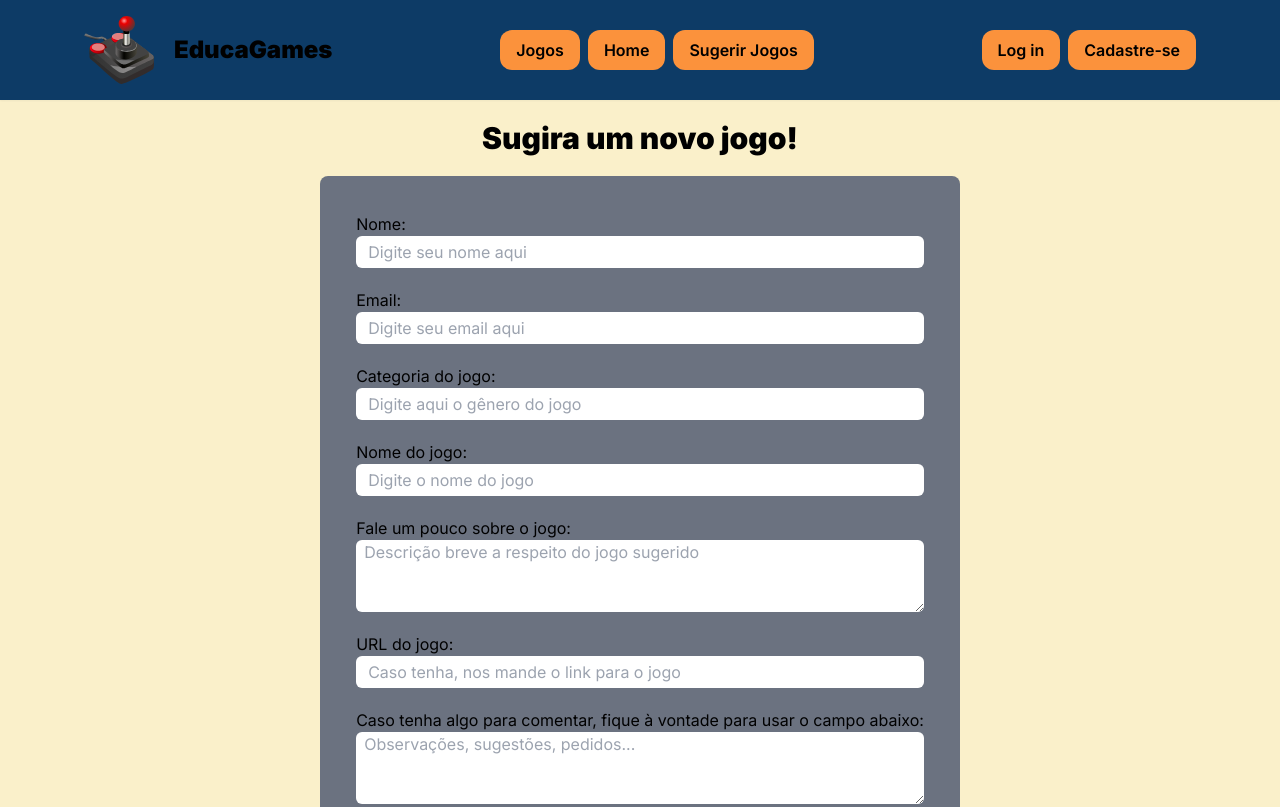
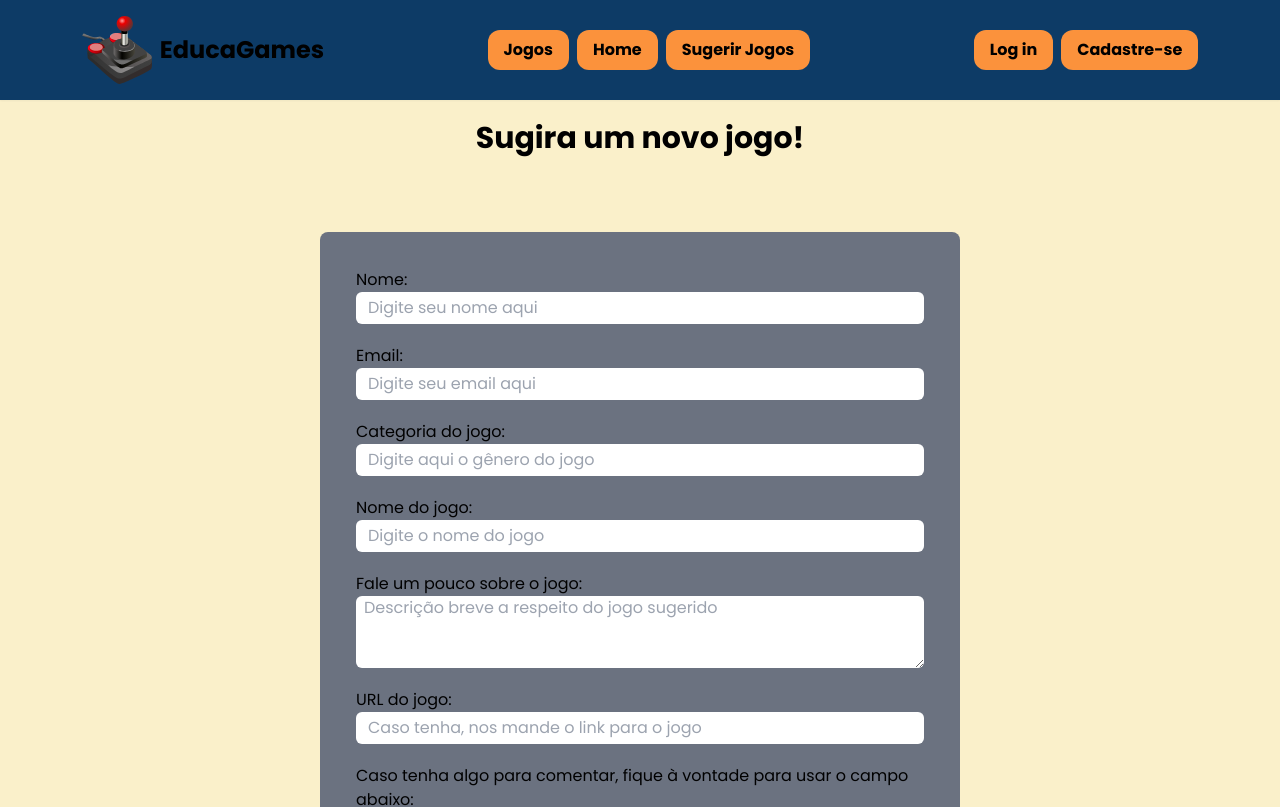
Before and after one commit to trabalhos-si-fiap/fe_happy_game, a Next.js app in the folder happy-game/: page /sugerir in a window 1280 px wide. Shown: the top 807 px of the page. Built offline with nearby package versions, Linux system fonts and the light colour scheme.

Commit message:
adicionando fonte

```diff
--- a/happy-game/src/app/globals.css
+++ b/happy-game/src/app/globals.css
@@ -1,7 +1,7 @@
 @tailwind base;
 @tailwind components;
 @tailwind utilities;
-@import url('https://fonts.googleapis.com/css2?family=Poppins:ital,wght@0,100;0,200;0,300;0,400;0,500;0,600;0,700;0,800;0,900;1,100;1,200;1,300;1,400;1,500;1,600;1,700;1,800;1,900&display=swap');
+
 
 :root {
   --foreground-rgb: 0, 0, 0;
@@ -20,7 +20,7 @@
 body {
   color: rgb(var(--foreground-rgb));
   background: rgb(250, 240, 202);
-  font-family: 'Poppins', sans-serif;
+
 
 }
 
--- a/happy-game/src/app/layout.tsx
+++ b/happy-game/src/app/layout.tsx
@@ -1,8 +1,13 @@
 import type { Metadata } from "next";
-import { Inter } from "next/font/google";
 import "./globals.css";
+import { Poppins } from "next/font/google"
 
-const inter = Inter({ subsets: ["latin"] });
+
+const fontPoppins = Poppins({
+  weight: ["400", "700"],
+  subsets: ['latin']
+
+})
 
 export const metadata: Metadata = {
   title: "Happy Game",
@@ -16,7 +21,7 @@ export default function RootLayout({
 }>) {
   return (
     <html lang="en">
-      <body className={inter.className}>{children}</body>
+      <body className={fontPoppins.className}>{children}</body>
     </html>
   );
 }
--- a/happy-game/src/app/sugerir/page.tsx
+++ b/happy-game/src/app/sugerir/page.tsx
@@ -7,10 +7,10 @@ export default function SugerirJogos(){
     return (
         <div className="flex flex-col ">
             <Header></Header>
-            <div className="flex flex-col items-center justify-center">
-                <h1 className="text-black font-black text-3xl p-5">Sugira um novo jogo!</h1>
-                <div className="h-screen">
-                    <form action="" className=" flex flex-col gap-5 bg-gray-500 p-9 rounded-lg">
+            <div className="flex flex-col w-full">
+                <h1 className="text-black font-black text-3xl p-5 text-center">Sugira um novo jogo!</h1>
+                <div className=" flex h-screen w-full justify-center items-center">
+                    <form action="" className=" flex flex-col gap-5 bg-gray-500 p-9 rounded-lg w-1/2 ">
                         <ElementoDeFormulario
                         id={'nome'}
                         placeholder={'Digite seu nome aqui'}
--- a/happy-game/src/components/templates/header.tsx
+++ b/happy-game/src/components/templates/header.tsx
@@ -5,8 +5,8 @@ import Link from 'next/link';
 
 export default function Header(){
     return(
-        <div className='flex bg-[#0d3b66] justify-around items-center py-4 shadow-sm'>
-            <div className='flex items-center gap-5 '>
+        <div className='flex bg-[#0d3b66] justify-around items-center py-4 shadow-sm '>
+            <div className='flex items-center gap-2 '>
                 <Image
                     src={logo}
                     width={70}
```
